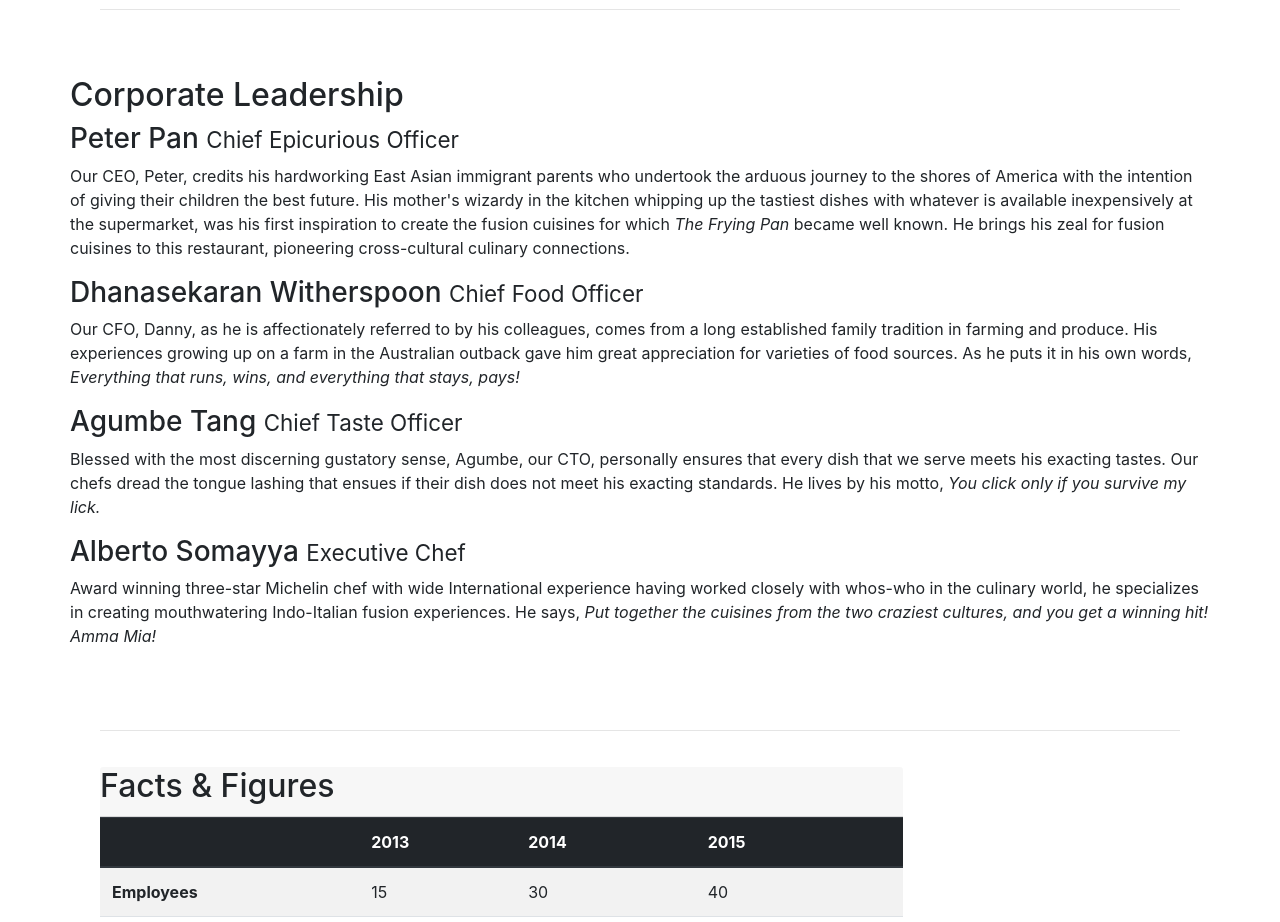
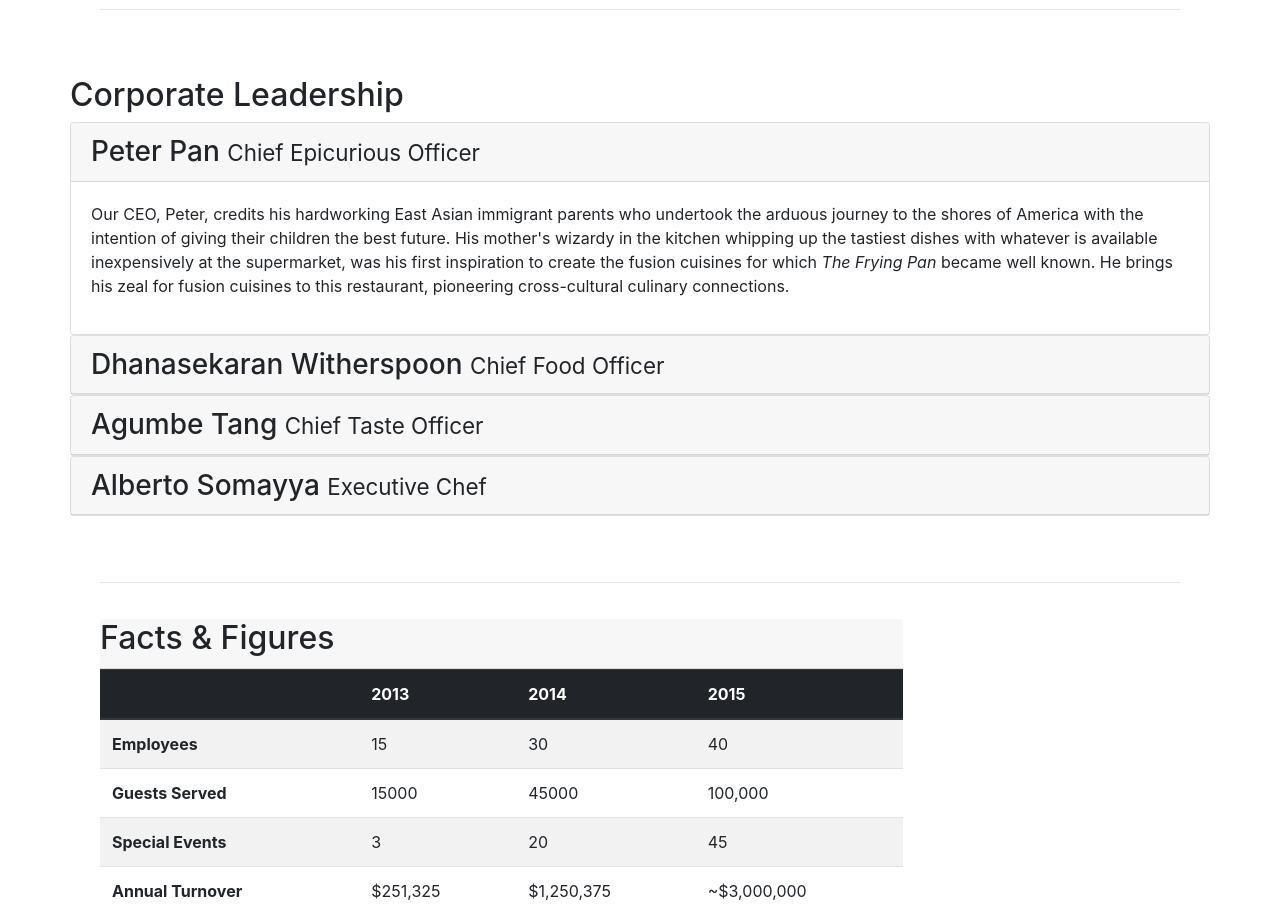
Before and after one commit to Alex-Shutov/Coursera.React, a website: page aboutus.html in a window 1280 px wide. Shown: the part 920-1842 px from the top of the page. Drawn offline with nearby package versions, Linux system fonts and the light colour scheme.

Commit message:
Accordion

```diff
--- a/aboutus.html
+++ b/aboutus.html
@@ -99,14 +99,66 @@
         <div class="row">
             <div>
                 <h2>Corporate Leadership</h2>
-                <h3>Peter Pan <small>Chief Epicurious Officer</small></h3>
-                <p class="d-none d-sm-none d-md-block">Our CEO, Peter, credits his hardworking East Asian immigrant parents who undertook the arduous journey to the shores of America with the intention of giving their children the best future. His mother's wizardy in the kitchen whipping up the tastiest dishes with whatever is available inexpensively at the supermarket, was his first inspiration to create the fusion cuisines for which <em>The Frying Pan</em> became well known. He brings his zeal for fusion cuisines to this restaurant, pioneering cross-cultural culinary connections.</p>
-                <h3>Dhanasekaran Witherspoon <small>Chief Food Officer</small></h3>
-                <p class="d-none d-sm-none d-md-block">Our CFO, Danny, as he is affectionately referred to by his colleagues, comes from a long established family tradition in farming and produce. His experiences growing up on a farm in the Australian outback gave him great appreciation for varieties of food sources. As he puts it in his own words, <em>Everything that runs, wins, and everything that stays, pays!</em></p>
-                <h3>Agumbe Tang <small>Chief Taste Officer</small></h3>
-                <p class="d-none d-sm-none d-md-block">Blessed with the most discerning gustatory sense, Agumbe, our CTO, personally ensures that every dish that we serve meets his exacting tastes. Our chefs dread the tongue lashing that ensues if their dish does not meet his exacting standards. He lives by his motto, <em>You click only if you survive my lick.</em></p>
-                <h3>Alberto Somayya <small>Executive Chef</small></h3>
-                <p class="d-none d-sm-none d-md-block">Award winning three-star Michelin chef with wide International experience having worked closely with whos-who in the culinary world, he specializes in creating mouthwatering Indo-Italian fusion experiences. He says, <em>Put together the cuisines from the two craziest cultures, and you get a winning hit! Amma Mia!</em></p>
+
+
+                <div id="accordion">
+                    <div class="card">
+                        <div class="card-header" role="tab" id="peterhead">
+                            <h3 class="mb-0">
+                                <a data-toggle="collapse" data-target="#peter">
+                                    Peter Pan <small>Chief Epicurious Officer</small>
+                                </a>
+                            </h3>
+                        </div>
+                        <div class="collapse show" id="peter" data-parent="#accordion">
+                            <div class="card-body">
+                                <p class="d-none d-sm-block">Our CEO, Peter, credits his hardworking East Asian immigrant parents who undertook the arduous journey to the shores of America with the intention of giving their children the best future. His mother's wizardy in the kitchen whipping up the tastiest dishes with whatever is available inexpensively at the supermarket, was his first inspiration to create the fusion cuisines for which <em>The Frying Pan</em> became well known. He brings his zeal for fusion cuisines to this restaurant, pioneering cross-cultural culinary connections.</p>
+                            </div>
+                        </div>
+                    </div>
+                    <div class="card">
+                        <div class="card-header" role="tab" id="dannyhead">
+                            <h3 class="mb-0">
+                                <a data-toggle="collapse" data-target="#danny">
+                                    Dhanasekaran Witherspoon <small>Chief Food Officer</small>
+                                </a>
+                            </h3>
+                        </div>
+                        <div class="collapse" id="danny" data-parent="#accordion">
+                            <div class="card-body">
+                                <p class="d-none d-sm-block">Our CEO, Peter, credits his hardworking East Asian immigrant parents who undertook the arduous journey to the shores of America with the intention of giving their children the best future. His mother's wizardy in the kitchen whipping up the tastiest dishes with whatever is available inexpensively at the supermarket, was his first inspiration to create the fusion cuisines for which <em>The Frying Pan</em> became well known. He brings his zeal for fusion cuisines to this restaurant, pioneering cross-cultural culinary connections.</p>
+                            </div>
+                        </div>
+                    </div>
+                    <div class="card">
+                        <div class="card-header" role="tab" id="agumbehead">
+                            <h3 class="mb-0">
+                                <a data-toggle="collapse" data-target="#agumbe">
+                                    Agumbe Tang <small>Chief Taste Officer</small>
+                                </a>
+                            </h3>
+                        </div>
+                        <div class="collapse" id="agumbe" data-parent="#accordion">
+                            <div class="card-body">
+                                <p class="d-none d-sm-block">Blessed with the most discerning gustatory sense, Agumbe, our CTO, personally ensures that every dish that we serve meets his exacting tastes. Our chefs dread the tongue lashing that ensues if their dish does not meet his exacting standards. He lives by his motto, <em>You click only if you survive my lick.</em></p>
+                            </div>
+                        </div>
+                    </div>
+                    <div class="card">
+                        <div class="card-header" role="tab" id="albertohead">
+                            <h3 class="mb-0">
+                                <a data-toggle="collapse" data-target="#alberto">
+                                    Alberto Somayya <small>Executive Chef</small>
+                                </a>
+                            </h3>
+                        </div>
+                        <div class="collapse" id="alberto" data-parent="#accordion">
+                            <div class="card-body">
+                                <p class="d-none d-sm-block">Award winning three-star Michelin chef with wide International experience having worked closely with whos-who in the culinary world, he specializes in creating mouthwatering Indo-Italian fusion experiences. He says, <em>Put together the cuisines from the two craziest cultures, and you get a winning hit! Amma Mia!</em></p>
+                            </div>
+                        </div>
+                    </div>
+                </div>
             </div>
        </div>
 
--- a/css/style.css
+++ b/css/style.css
@@ -81,3 +81,10 @@ html{
     border-radius: 5px;
     margin-top: 20px;
 }
+.tab-content {
+    border-left: 1px solid #ddd;
+    border-right: 1px solid #ddd;
+    border-bottom: 1px solid #ddd;
+    padding: 10px;
+    border-radius: 5px;
+}
```
